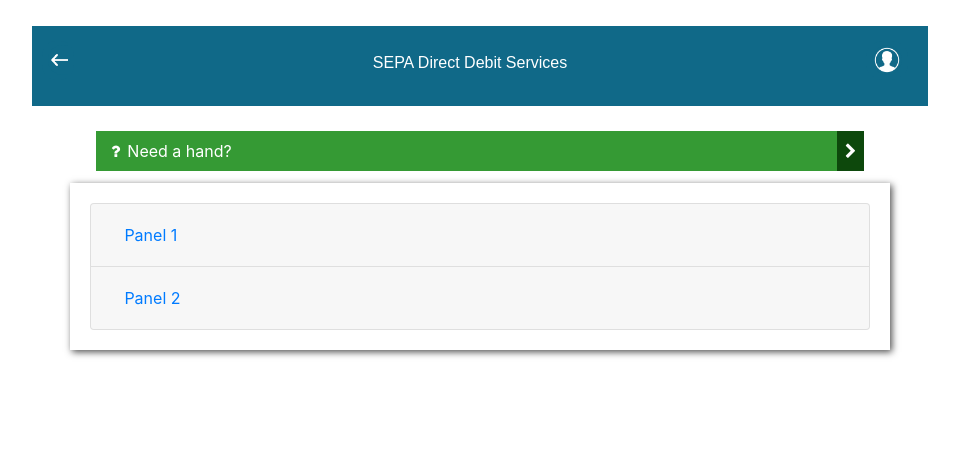
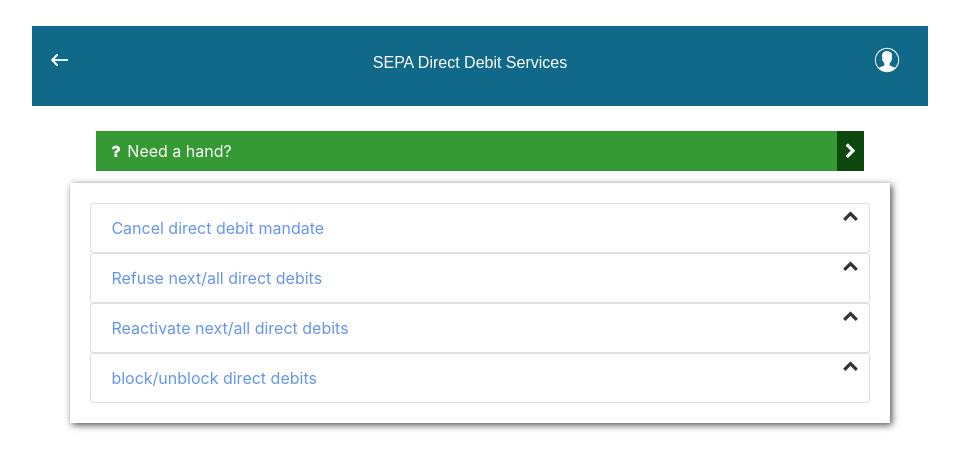
Before and after one commit to kambleaa007/TrainingReactJS, a React (Create React App) app: page /directDebits in a window 1280 px wide. Shown: the top 468 px of the page, without its empty margins (160-1119 px from the left). Built offline with nearby package versions, Linux system fonts and the light colour scheme.

Commit message:
task-8-working-on

```diff
--- a/src/Common/customers.json
+++ b/src/Common/customers.json
@@ -74,6 +74,29 @@
             "cvv-value":"257",
             "expires":"12/2025"
         }
+    ],
+
+    "Accordion":[
+        {
+            "id":"0",
+            "title":"Cancel direct debit mandate",
+            "body":""
+        },
+        {
+            "id":"1",
+            "title":"Refuse next/all direct debits",
+            "body":""
+        },
+        {
+            "id":"2",
+            "title":"Reactivate next/all direct debits",
+            "body":""
+        },
+        {
+            "id":"3",
+            "title":"block/unblock direct debits",
+            "body":""
+        }
     ]
 
 }
--- a/src/Component/DirectDebit.css
+++ b/src/Component/DirectDebit.css
@@ -19,3 +19,48 @@
     background: #0d480c;
     padding: 1%;
 }
+
+
+.card-header {
+    position: relative;
+    color: cornflowerblue;
+    background: none;
+}
+.card-header::after {
+    content: "\f077";
+    color: #333;
+    top: -1px;
+    right: 10px;
+    position: absolute;
+    font-family: "FontAwesome"
+}
+
+.new-card-header {
+    position: relative;
+    padding-left: 20px;
+    padding-top: 10px;
+    color: cornflowerblue;
+}
+.new-card-header::after {
+    content: "\f078";
+    color: #333;
+    top: -1px;
+    right: 10px;
+    position: absolute;
+    font-family: "FontAwesome"
+}
+/* .card-header[aria-expanded="true"]::after {
+    content: "\f078";
+}
+.card-header-full {
+    padding: 0;
+}
+
+.card-header-full {
+    padding: 10px 15px;
+}
+
+.card-header-full::after {
+    top: 10px;
+    right: 15px;
+} */
--- a/src/Component/DirectDebit.js
+++ b/src/Component/DirectDebit.js
@@ -48,39 +48,148 @@
 }
 
 
+function chgStyle(e) {
+    //console.log("clikkk chg" +e.target.classList);
+
+
+    if(e.target.classList.contains("card-header")){
+        e.target.classList.remove("card-header");
+        e.target.classList.add("new-card-header");
+    }else{
+        e.target.classList.remove("new-card-header");
+        e.target.classList.add("card-header");
+    }
+
+
+}
+
 function AccordionList(props) {
+
+    const globalContext = useContext(GlobalContext);
+
+
+    const [Accordion,setAccordion] = useState(
+        [
+            {
+                "id":"0",
+                "title":"Cancel direct debit mandate",
+                "body":""
+            },
+            {
+                "id":"1",
+                "title":"Refuse next/all direct debits",
+                "body":""
+            },
+            {
+                "id":"2",
+                "title":"Reactivate next/all direct debits",
+                "body":""
+            },
+            {
+                "id":"3",
+                "title":"block/unblock direct debits",
+                "body":""
+            }
+        ]
+    );
+
     return(
         <div>
-            <Accordion defaultActiveKey="null">
+            {Accordion.map(i=>{
+                return(
+                    <Accord id={i.id} title={i.title} body={i.body} />
+                )
+            })}
 
-            <Card>
-            <Card.Header>
-                <Accordion.Toggle as={Button} variant="link" eventKey="0">
-                Panel 1
-                </Accordion.Toggle>
-            </Card.Header>
+        </div>
+    )
+}
 
-            <Accordion.Collapse eventKey="0">
-                <Card.Body>Body content for panel 1</Card.Body>
-            </Accordion.Collapse>
-            </Card>
+function Accord({id, title, body}) {
+    return(
+        <div key={id}>
+            <Accordion defaultActiveKey="">
+                <Card >
+                    <Accordion.Toggle as={Card.Header} variant="link" eventKey={id} onClick={(e)=>chgStyle(e)}>
+                    {title}
+                    </Accordion.Toggle>
 
-            <Card>
-            <Card.Header>
-                <Accordion.Toggle as={Button} variant="link" eventKey="1">
-                Panel 2
-                </Accordion.Toggle>
-            </Card.Header>
-
-            <Accordion.Collapse eventKey="1">
-                <Card.Body>Body content for panel 2</Card.Body>
-            </Accordion.Collapse>
-            </Card>
-
+                    <Accordion.Collapse eventKey={id}>
+                        <Card.Body>
+                            {
+                                id == "0" ? <Body1/>: id == "1" ? <Body2/>: id == "2" ? <Body3/>: <Body4/>
+                            }
+                        </Card.Body>
+                    </Accordion.Collapse>
+                </Card>
             </Accordion>
         </div>
     )
 }
 
+export default DirectDebit;
 
-export default DirectDebit;
+
+function Body1(props) {
+    return(
+        <div>
+            Body1
+        </div>
+    )
+}
+function Body2(props) {
+    return(
+        <div>
+            Body2
+        </div>
+    )
+}
+function Body3(props) {
+    return(
+        <div>
+            Body3
+        </div>
+    )
+}
+function Body4(props) {
+    return(
+        <div>
+            Body4
+        </div>
+    )
+}
+// function AccordionList(props) {
+//     return(
+//         <div>
+//             <Accordion defaultActiveKey="">
+//                 <Card>
+//                 {/* <Card.Header className=""> */}
+//                     <Accordion.Toggle as={Card.Header} variant="link" eventKey="0" onClick={(e)=>chgStyle(e)}>
+//                     Cancel direct debit mandate
+//                     </Accordion.Toggle>
+//                 {/* </Card.Header> */}
+
+//                 <Accordion.Collapse eventKey="0">
+//                     <Card.Body>Body content for panel 1</Card.Body>
+//                 </Accordion.Collapse>
+//                 </Card>
+//             </Accordion>
+
+//             <Accordion defaultActiveKey="">
+//                 <Card >
+//                 {/* <Card.Header className=""> */}
+//                     <Accordion.Toggle as={Card.Header} variant="link" eventKey="1" onClick={(e)=>chgStyle(e)}>
+//                     Refuse next/all direct debits
+//                     </Accordion.Toggle>
+//                 {/* </Card.Header> */}
+
+//                 <Accordion.Collapse eventKey="1">
+//                     <Card.Body>Body content for panel 2</Card.Body>
+//                 </Accordion.Collapse>
+//                 </Card>
+//             </Accordion>
+
+
+//         </div>
+//     )
+// }
```
Also changed, not shown: 1 other file (tests, documents, lock files or other folders).
